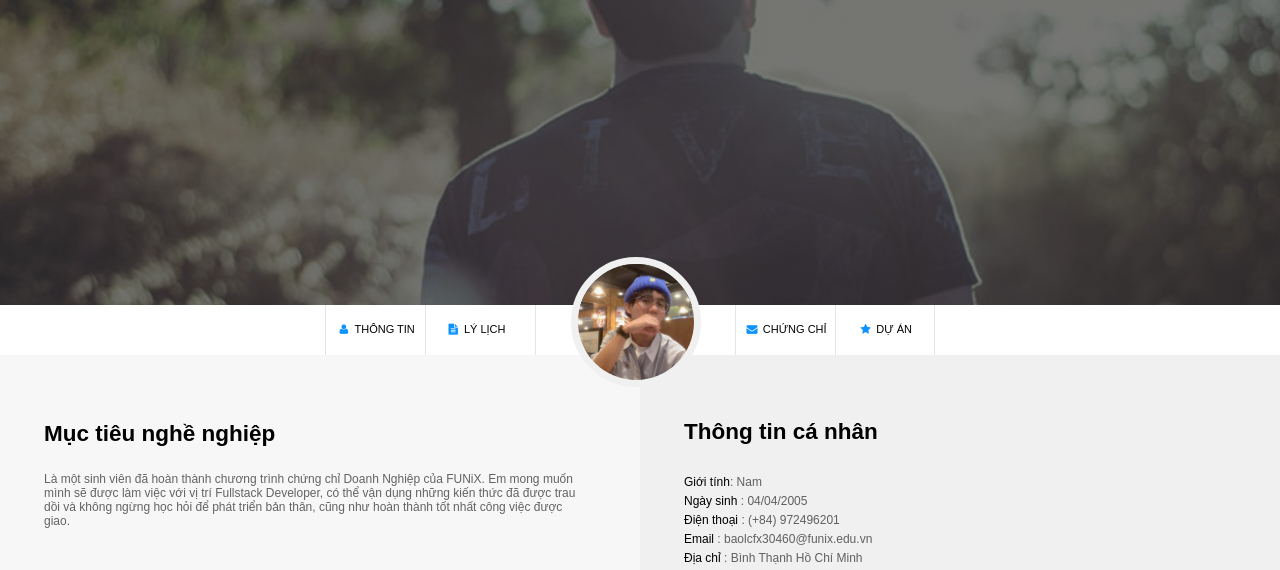
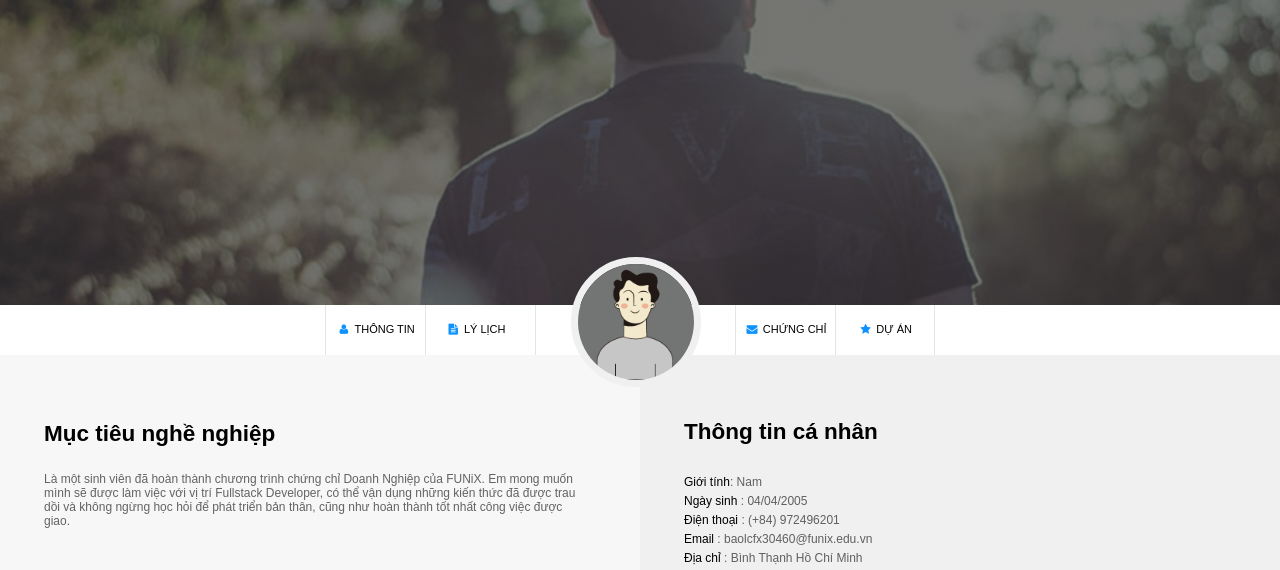
Before and after one commit to anhbid1000/Assignment1, a plain HTML site: page index.html in a window 1280 px wide. Shown: the part 95-665 px from the top of the page. Drawn offline with Linux system fonts and the light colour scheme.

Commit message:
Update index.html

```diff
--- a/index.html
+++ b/index.html
@@ -71,7 +71,7 @@
         </div>
 
         <div id="personal-info" class="information">
-          <img src="images/avatar.jpg" class="img-navbar" />
+          <img src="images/default-avatar.webp" class="img-navbar" />
           <h1 class="title">Thông tin cá nhân</h1>
           <ul class="mt-40 info">
             <li class="list1">Giới tính<span class="detail">: Nam</span></li>
```
